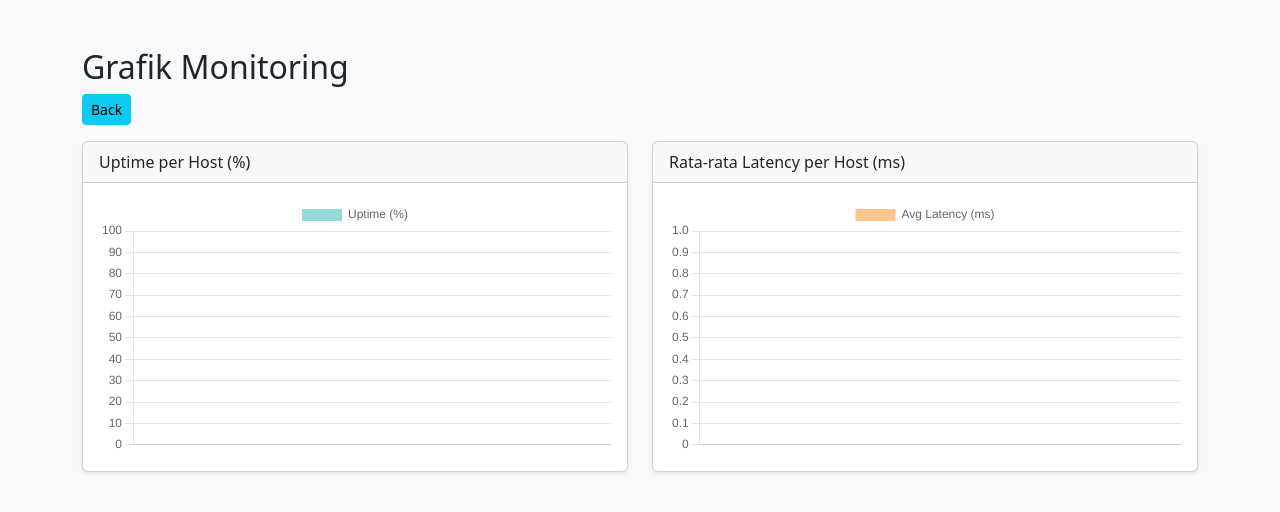
After one commit to ans-all/docker-network-monitoring, a Flask app: page /charts in a window 1280 px wide. The commit adds this page. Shown: the top 512 px of the page. Run offline with Flask 3, Linux system fonts and the light colour scheme; data that the repository does not hold is empty.

Commit message:
New fitur : Implementasi chat bot telegram unutk mengirim notifikasi host mana saja yang offline

```diff
--- a/app/app.py
+++ b/app/app.py
@@ -1,9 +1,11 @@
-from flask import Flask, render_template, request, redirect # import Flask dari library falsk
+from flask import Flask, render_template, request, redirect, jsonify # import Flask dari library falsk
 import pymysql
 import os
 import socket
 import time
 from apscheduler.schedulers.background import BackgroundScheduler
+import requests
+
 
 app = Flask(__name__) # buat aplikasi Flask
 
@@ -16,6 +18,17 @@ def get_db_connection():
         cursorclass = pymysql.cursors.DictCursor
     )
     return connection
+
+
+# IMPLEMENTASI BOT TEGLEGRAM
+def send_notif(pesan):
+    token = os.environ.get('TELEGRAM_TOKEN')
+    chat_id = os.environ.get('TELEGRAM_CHAT_ID')
+    url = f"https://api.telegram.org/bot{token}/sendMessage"
+    requests.get(url, params={
+        'chat_id': chat_id,
+        'text': pesan
+    })
 
 def monitor_all_host():
     connection = get_db_connection()
@@ -41,11 +54,17 @@ def monitor_all_host():
             with connection.cursor() as cursor1:
                 sql = "INSERT INTO logs (host_id, status, latency) VALUES (%s, %s, %s)"
                 cursor1.execute(sql,(hosts['id'], status, latency))
+
+            if status == 'offline':
+                send_notif(f"{hosts['hostname']} sedang offline")
+
         connection.commit()
     connection.close()
 
 scheduler = BackgroundScheduler()
 scheduler.add_job(monitor_all_host, 'interval', seconds=10)
+
+
 
 
 @app.route('/')
@@ -211,7 +230,52 @@ def logs():
     connection.close()
     return render_template('logs.html', logs=d_logs)
 
+@app.route('/api/uptime') # JSON data uptime per host
+def uptime():
+    connection = get_db_connection()
+    with connection.cursor() as cursor:
+        sql="SELECT hosts.hostname, " \
+            "COUNT(*) AS total, " \
+            "SUM(CASE WHEN logs.status = 'online' THEN 1 ELSE 0 END) AS online_count " \
+            "FROM logs " \
+            "JOIN hosts ON logs.host_id = hosts.id " \
+            "GROUP BY hosts.hostname"
+        cursor.execute(sql)
+        d_hosts=cursor.fetchall()
+        labels=[]
+        data=[]
+        for row in d_hosts:
+            labels.append(row['hostname'])
+            uptime = round(row['online_count'] / row['total'] * 100, 1)
+            data.append(uptime)
+        connection.close()
+    return jsonify({"labels": labels, "data": data})
 
+
+@app.route('/api/latency') # JSON data latency rata-rata per host
+def latency():
+    db=get_db_connection()
+    with db.cursor() as c:
+        sql="SELECT hosts.hostname, " \
+                "AVG(CAST(REPLACE(logs.latency, ' ms', '') AS DECIMAL(10,2))) AS avg_latency " \
+            "FROM logs " \
+            "JOIN hosts ON logs.host_id = hosts.id " \
+            "WHERE logs.status = 'online' " \
+            "GROUP BY hosts.hostname"
+        c.execute(sql)
+        d_hosts = c.fetchall()
+        data=[]
+        labels=[]
+        for row in d_hosts:
+            labels.append(row['hostname'])
+            data.append(row['avg_latency'])
+    db.close()
+    return jsonify({"labels": labels, "data": data})
+
+
+@app.route('/charts') #render charts.html (berisi Chars.js)
+def charts():
+    return render_template('charts.html')
 
 
 if  __name__ == '__main__': #Jalankan aplikasi flask
--- /dev/null
+++ b/app/templates/charts.html
@@ -0,0 +1,77 @@
+<!DOCTYPE html>
+<html>
+<head>
+    <title>Charts | Network Monitoring</title>
+    <link href="https://cdn.jsdelivr.net/npm/bootstrap@5.3.0/dist/css/bootstrap.min.css" rel="stylesheet">
+    <!-- Import Chart.js dari CDN -->
+    <script src="https://cdn.jsdelivr.net/npm/chart.js"></script>
+</head>
+<body class="bg-light">
+<div class="container mt-5">
+    <h2>Grafik Monitoring</h2>
+    <a href="/" class="btn btn-sm mb-3 btn-info">Back</a>
+
+    <div class="row">
+        <!-- Grafik Uptime -->
+        <div class="col-md-6">
+            <div class="card shadow-sm">
+                <div class="card-header">Uptime per Host (%)</div>
+                <div class="card-body">
+                    <canvas id="uptimeChart"></canvas>
+                </div>
+            </div>
+        </div>
+        <!-- Grafik Latency -->
+        <div class="col-md-6">
+            <div class="card shadow-sm">
+                <div class="card-header">Rata-rata Latency per Host (ms)</div>
+                <div class="card-body">
+                    <canvas id="latencyChart"></canvas>
+                </div>
+            </div>
+        </div>
+    </div>
+</div>
+
+<script>
+// Grafik Uptime
+fetch('/api/uptime')
+    .then(response => response.json())
+    .then(data => {
+        new Chart(document.getElementById('uptimeChart'), {
+            type: 'bar',
+            data: {
+                labels: data.labels,
+                datasets: [{
+                    label: 'Uptime (%)',
+                    data: data.data,
+                    backgroundColor: 'rgba(75, 192, 192, 0.6)'
+                }]
+            },
+            options: {
+                scales: {
+                    y: { min: 0, max: 100 }
+                }
+            }
+        });
+    });
+
+// Grafik Latency
+fetch('/api/latency')
+    .then(response => response.json())
+    .then(data => {
+        new Chart(document.getElementById('latencyChart'), {
+            type: 'bar',
+            data: {
+                labels: data.labels,
+                datasets: [{
+                    label: 'Avg Latency (ms)',
+                    data: data.data,
+                    backgroundColor: 'rgba(255, 159, 64, 0.6)'
+                }]
+            }
+        });
+    });
+</script>
+</body>
+</html>
--- a/app/templates/index.html
+++ b/app/templates/index.html
@@ -76,7 +76,7 @@
 
         <div class="card shadow-sm">
             <div class="card-header bg-dark text-white">Daftar Host Dipantau <a href="/logs"
-                    class="btn btn-sm btn-info ms-2 fw-semibold">logs</a></div>
+                    class="btn btn-sm btn-info ms-2 fw-semibold">logs</a> <a href="/charts" class="btn btn-sm btn-info ms-2 fw-semibold">Chart</a></div>
             <div class="card-body">
                 <table class="table table-striped table-hover">
                     <thead>
--- a/docker-compose.yml
+++ b/docker-compose.yml
@@ -22,5 +22,7 @@ services:
       - DB_USER=root
       - DB_PASSWORD=rootdb
       - DB_NAME=monitoring_db
+      - TELEGRAM_TOKEN=8855115904:AAGjt5iBY5RUi5uQNq4D0u6lQgSXb00JVeA
+      - TELEGRAM_CHAT_ID=6259125582
     depends_on:
       - db
--- a/requirements.txt
+++ b/requirements.txt
@@ -2,3 +2,4 @@ Flask==3.0.2
 PyMySQL==1.1.0
 cryptography==42.0.5
 APScheduler==3.10.4
+requests==2.31.0
```
Also changed, not shown: 2 other files.
